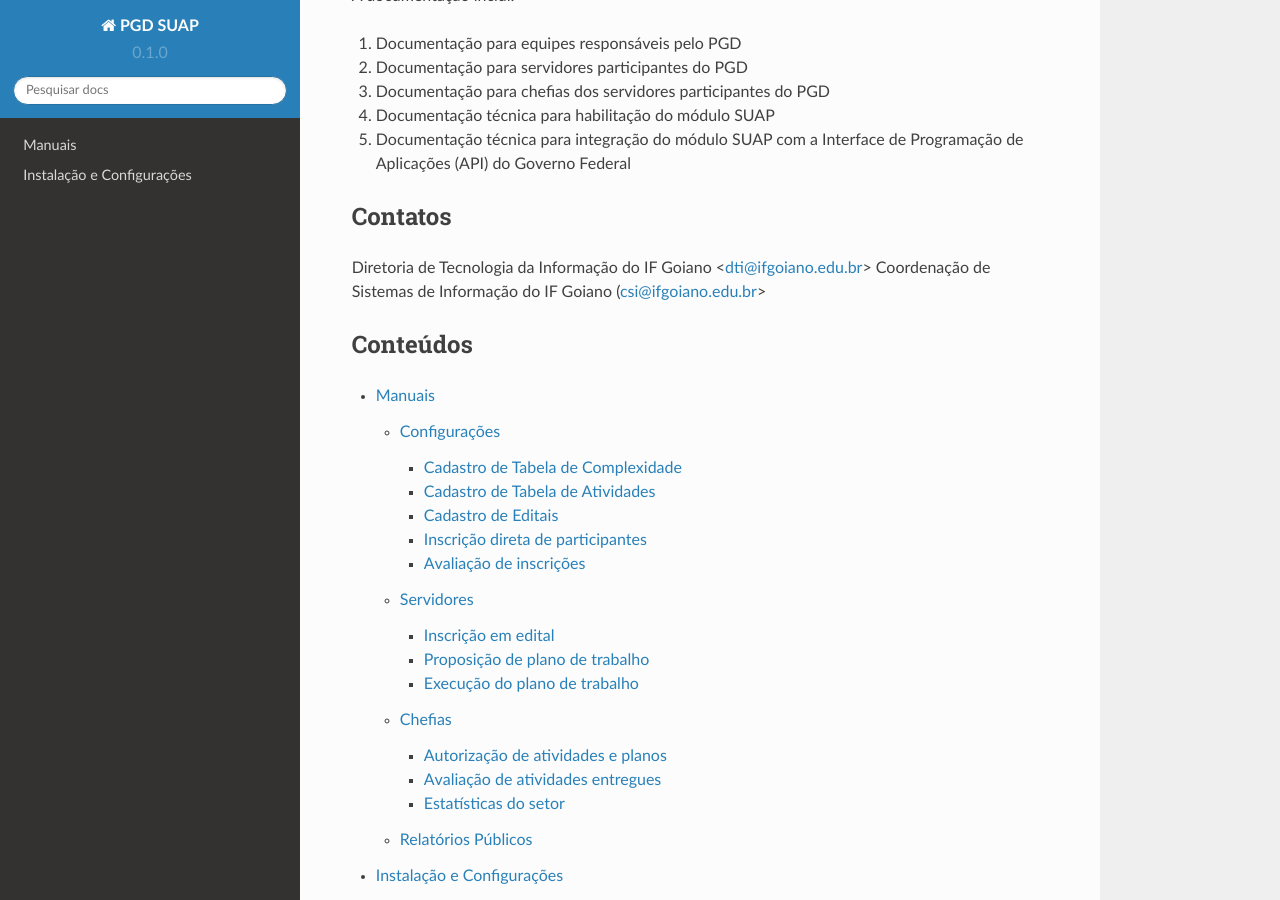
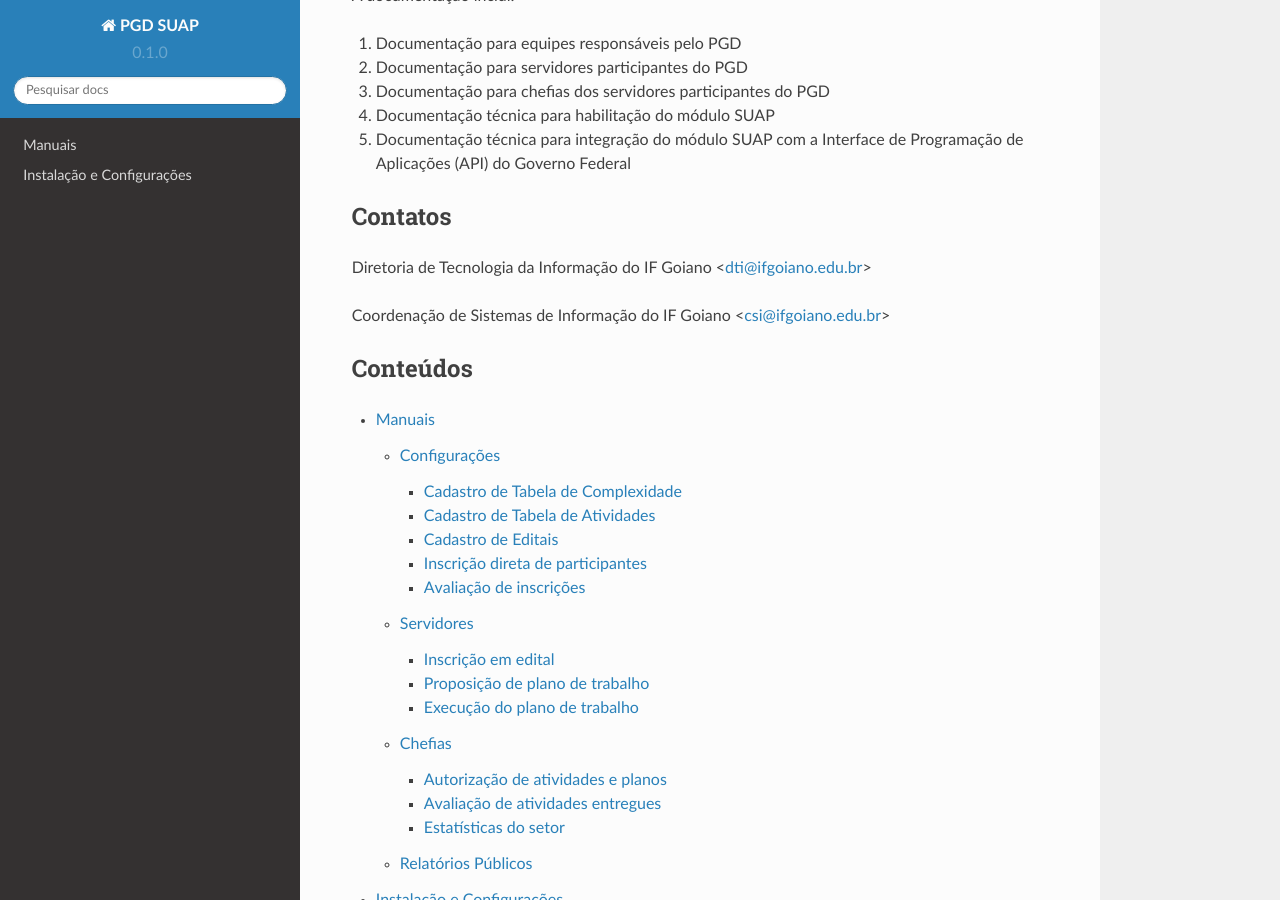
Before and after one commit to csi-ifgoiano/pgdsuap, a Sphinx documentation site: the page built from docs/source/index.rst, in a window 1280 px wide and 900 px high, scrolled down 416 px. Built offline with Sphinx 7.4.7 and the Read the Docs theme 2.0.0, drawn with Linux system fonts in a browser that asks for light colours; part of the change alters nothing that is shown.

```diff
--- a/docs/source/index.rst
+++ b/docs/source/index.rst
@@ -22,7 +22,8 @@ Contatos
 ---------
 
 Diretoria de Tecnologia da Informação do IF Goiano <dti@ifgoiano.edu.br>
-Coordenação de Sistemas de Informação do IF Goiano (csi@ifgoiano.edu.br>
+
+Coordenação de Sistemas de Informação do IF Goiano <csi@ifgoiano.edu.br>
 
 
 Conteúdos
```
